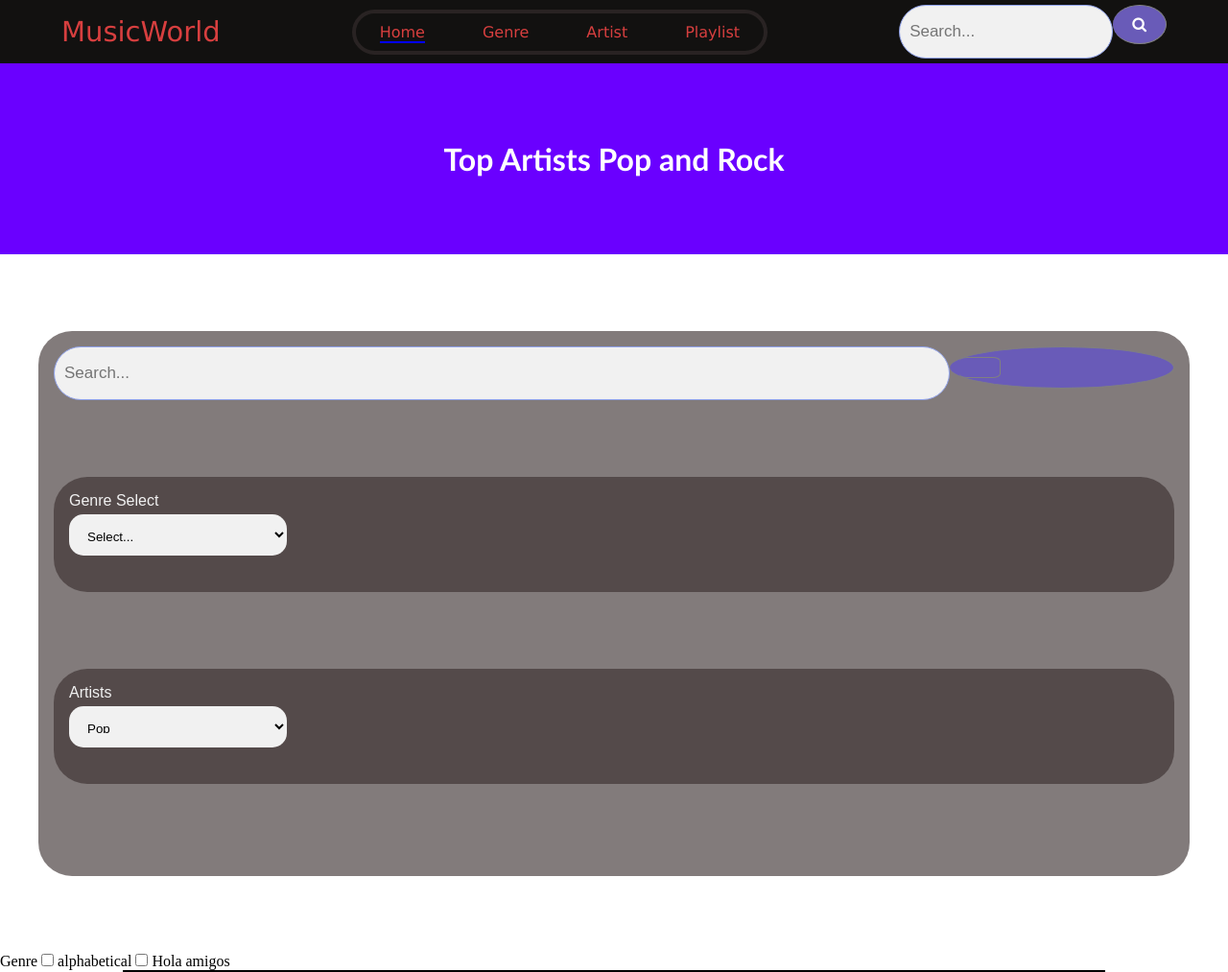
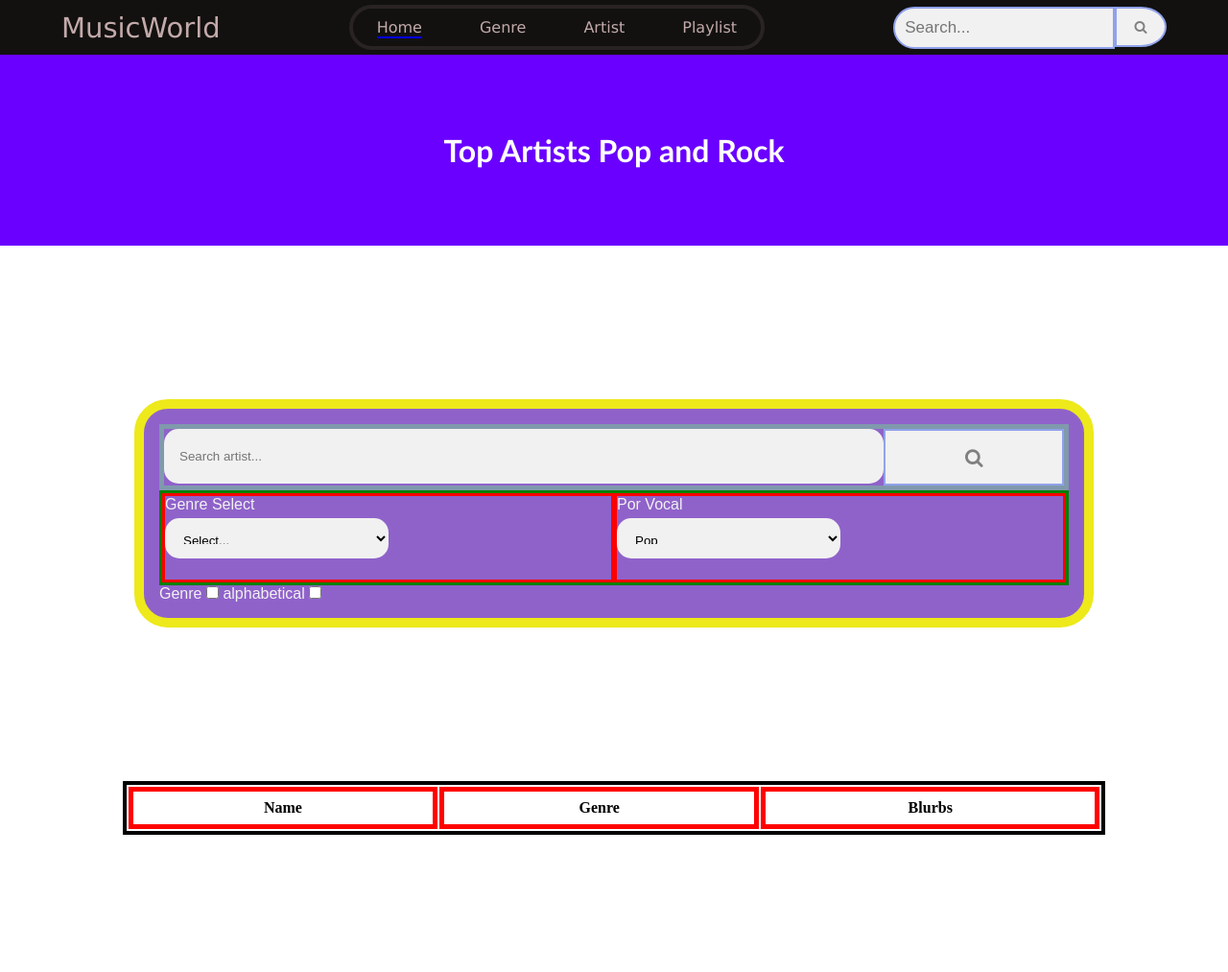
Before and after one commit to ch-vargaso/Project-API, a plain HTML site: page index.html in a window 1280 px wide. Shown: the top 1013 px of the page at 96% size. After the commit the page ends 870 px from the top, so only its background shows below. Drawn offline with Linux system fonts and the light colour scheme; a script that the page names is missing.

Commit message:
trying to figure out the search bar function...

```diff
--- a/index.html
+++ b/index.html
@@ -23,12 +23,11 @@
         </ul>
       </nav>
       <!-- action  -->
-      <form class="example" action="/action_page.php">
+      <form class="header-search" action="/action_page.php">
         <input
           type="text"
           placeholder="Search..."
           name="search"
-          onkeyup="myFunction()"
           title="Type in a name"
           id="searchArtist"
         />
@@ -40,32 +39,34 @@
 
     <!-- search container -->
     <div class="search-container">
-      <form class="example" action="/action_page.php">
-        <input type="text" placeholder="Search..." name="search" />
-        <button type="submit"><i class="searchbt2"></i></button>
+      <!-- voy a poner el action de la forma aquí para experimentar action="/action_page.php"   -->
+      <form class="search-bar">
+        <input
+          type="text"
+          placeholder="Search artist..."
+          name="search"
+          id="searchArtist2"
+          value=""
+        />
+        <button type="submit"><i class="fa fa-search"></i></button>
       </form>
       <div class="amigo">
-        <div class="search-container">
+        <div class="option-container">
           <div class="row-search">
             <label for="genre">Genre Select</label>
-
-            <!-- Esta es el container del select... de las opciones  -->
-
-            <select class="product-select" id="genreSelection" name="search">
-              <option value="select">Select...</option>
-
+            <!-- Este es el container del select... de las opciones  -->
+            <select class="option-select" id="genreSelection" name="search">
+              <option value="all">Select...</option>
               <!-- REVIEW para poder filtrar por el genero, es mas sencillo si el value del option es el valor que tiene Rock/Pop en la API -->
               <!-- Creo una opcion extra para los dos generos a la vez -->
-              <option value="all">Pop & Rock</option>
-              <option value="g.115" id="genre-search">Pop</option>
-              <option value="g.5">Rock</option>
+              <option value="pop&rock">Pop & Rock</option>
+              <option value="pop" id="genre-search">Pop</option>
+              <option value="rock">Rock</option>
             </select>
           </div>
-        </div>
-        <div class="search-container">
           <div class="row-search">
-            <label for="products">Artists</label>
-            <select class="product-select" id="product" name="product">
+            <label for="products">Por Vocal</label>
+            <select class="option-select" id="product" name="product">
               <option value="Pop">Pop</option>
               <option value="Rock">Rock</option>
               <option value="All">All</option>
@@ -73,13 +74,12 @@
           </div>
         </div>
       </div>
+      <label for="checkbox">Genre</label>
+      <input type="checkbox" style="align-content: center" />
+      <label for="alphabetical">alphabetical</label>
+      <input type="checkbox" />
     </div>
     <!-- a partir de aquí empieza la tabla -->
-
-    <label for="checkbox">Genre</label>
-    <input type="checkbox" style="align-content: center" />
-    <label for="alphabetical">alphabetical</label>
-    <input type="checkbox" />
 
     <table class="tabla-general">
       <tbody>
@@ -87,9 +87,6 @@
           <th>Name</th>
           <th>Genre</th>
           <th>Blurbs</th>
-        </tr>
-        <tr>
-          Hola amigos
         </tr>
       </tbody>
       <tbody id="table1"></tbody>
--- a/styles.css
+++ b/styles.css
@@ -3,16 +3,7 @@
     margin: 0;
     padding: 0;
 }
-
-.nav-tab li,
-a,
-button {
-    font-family:Verdana, Geneva, Tahoma, sans-serif;
-    font-weight: 550;
-    font-size: 16px;
-    color: rgb(215, 63, 63);
-    text-decoration: none;
-}
+/*  este es el header */
 
 header {
     display: flex;
@@ -22,6 +13,13 @@ header {
     align-items: center;
     padding: 5px 5%;
     background-color: #121110;
+}
+.nav-tab li, a, button {
+    font-family:Verdana, Geneva, Tahoma, sans-serif;
+    font-weight: 550;
+    font-size: 16px;
+    color: rgb(195, 170, 170);
+    text-decoration: none;
 }
 
 .main_name {
@@ -54,49 +52,51 @@ header {
 
 .bar_links li a:hover:not(.active-link) {
     color: white;
-    /* border: 2px solid yellow; */
+    border: 2px solid yellow;
     background-color: #70bcec34;
     margin-top: 0;
 }
 
-/* segundo ejemplo  */
-form.example input[type=text] {
+/* Top Search Bar */
+
+.header-search{
+    /* border: red solid 2px; */
+        border-radius: 3em 3em 3em 3em;
+}
+.header-search input[type=text] {
     padding: 10px;
     font-size: 17px;
-    border: 1px solid rgb(144, 162, 235);
-    border-radius: 3em;
+    /* border-right: 2px solid rgb(144, 162, 235); */
+    border: 2px solid rgb(144, 162, 235);
+    border-radius: 3em 0% 0% 3em;
     float:left;
-    width: 80%;
+    width: 81%;
     background: #f1f1f1;
-    margin: 0 auto;
-
 }
 
-form.example button {
-    float:left;
-    width: 20%;
-    padding: 10px;
-    background: #695bb8;
-    color: white;
-    font-size: 16px;
-    border: 1px solid grey;
-    border-radius: 50%;
-    border-left: none;
+.header-search button {
+    float:right;
+    width: 19%;
+    padding: 11.4px;
+    /* background: #695bb8; */
+background: #f1f1f1;
+    color: grey;
+    font-size: 14px;
+    border: 2px solid rgb(144, 162, 235);
+    border-radius: 0% 50% 50% 0%;
+    /* border-left: none; */
     cursor: pointer;
 }
 
-form.example button:hover {
+.header-search button:hover {
     background: #0b7dda;
 }
 
-form.example::after {
+.header-search::after {
     content: "";
     clear: both;
     display: table;
 }
-
-
-
 
 h1 {
     padding: 5rem;
@@ -113,19 +113,22 @@ h1 {
     width: 80%;
     margin-left: 10%;
     margin-right: 10%;
+    /* color: #0b7dda; */
     /* border-collapse: collapse; */
 }
-table th {
+
+.tabla-general th {
     border: 5px solid red;
     padding: 0.5em;
 }
-table td {
+.tabla-general td {
     text-align: center;
     padding: 0.5em;
     border:rgb(106, 0, 255)solid 0.3em;
-
 }
-
+.tabla-general a{
+    color: #0b7dda;
+}
 
 /* Aqui empieza la search form */
 
@@ -134,27 +137,49 @@ table td {
     color: #f1f1f1;
     padding: 1rem;
     background-color: white;
-    margin: 5rem auto;
-    background-color: rgba(58, 47, 47, 0.632);
+    margin: 10rem auto;
+    background-color: rgba(80, 10, 172, 0.638);
     border-radius: 35px;
-    max-width: 1200px;
+    max-width: 1000px;
     align-items: center;
+    border: rgb(237, 233, 27) 10px solid;
 }
-
-input[type=text] {
-    width: 100%;
-    height: 3.3em;
-    padding: 15px;
-    margin: 5px 0 22px 0;
+.search-bar{
+    border: #8099ad solid 5px;
+    color: red;
+        display: inline-block;
+        width: 100%;
+        height: 4.3em;
+}
+.search-bar input[type=text] {
+    width: 80%;
+    height: 4.3em;
+    padding: 16px;
+    /* margin: 5px 0 22px 0; */
     display: inline-block;
     border: none;
     border-radius: 15px;
     background: #f1f1f1;
 }
 
-input[type=text]:focus {
+.search-bar input[type=text]:focus {
     background-color: #ddd;
     outline: none;
+}
+
+.search-bar button {
+    float: right;
+    width: 20%;
+    height: 2.95em;
+    padding: 14.4px;
+    /* background: #695bb8; */
+    background: #f1f1f1;
+    color: grey;
+    font-size: 20px;
+    border: 2px solid rgb(144, 162, 235);
+    /* border-radius: 0% 50% 50% 0%; */
+    /* border-left: none; */
+    cursor: pointer;
 }
 
 /* SEARCH TAB */
@@ -164,19 +189,26 @@ input[type=text]:focus {
     flex-direction: row;
     flex-wrap: wrap;
     gap: 1px;
+    border: green solid 10px;
 }
 
 .product-container label {
     font-weight: bold;
 }
-
+.option-container{
+    display: flex;
+    flex-direction: row;
+    border: green solid 3px;
+    /* padding: 10px; */
+    flex-direction: row;
+}
 .row-search {
     display: flex;
     flex-direction: column;
-    width: 40%;
+    width: 50%;
+    border: red 3px solid;
 }
-
-.product-select {
+.option-select {
     background-color: #f1f1f1;
     padding: 15px;
     margin: 5px 0 22px 0;
@@ -219,9 +251,3 @@ input[type=text]:focus {
     border-left: none;
     cursor: pointer;
 }
-
-/* .amigo{
-    display: flex;
-    flex-direction: row;
-    flex-wrap: wrap;
-} */
```
